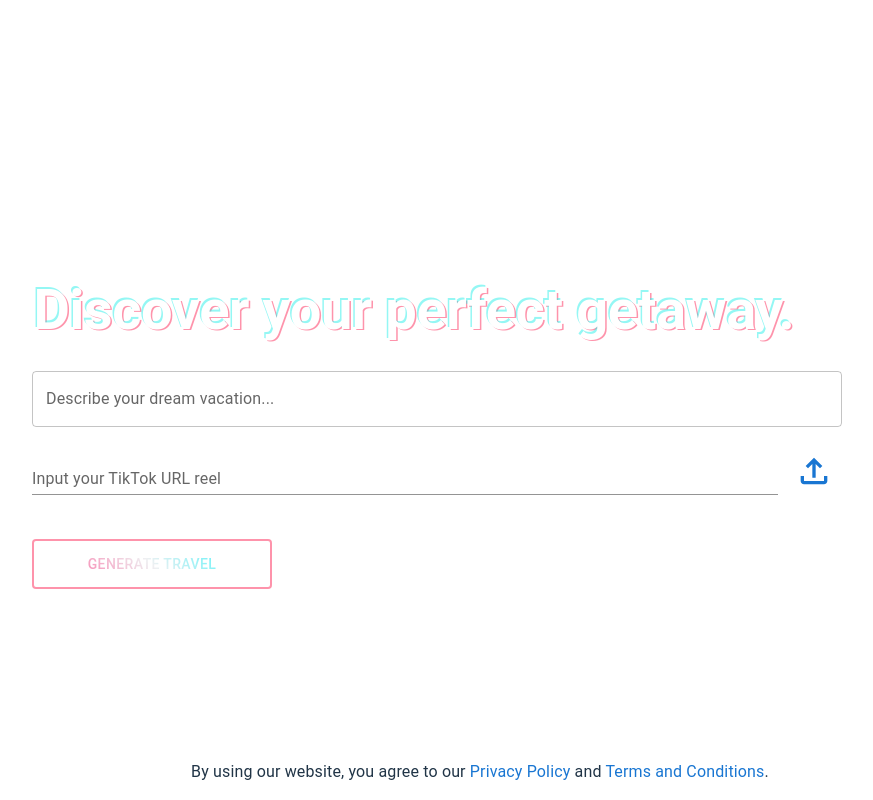
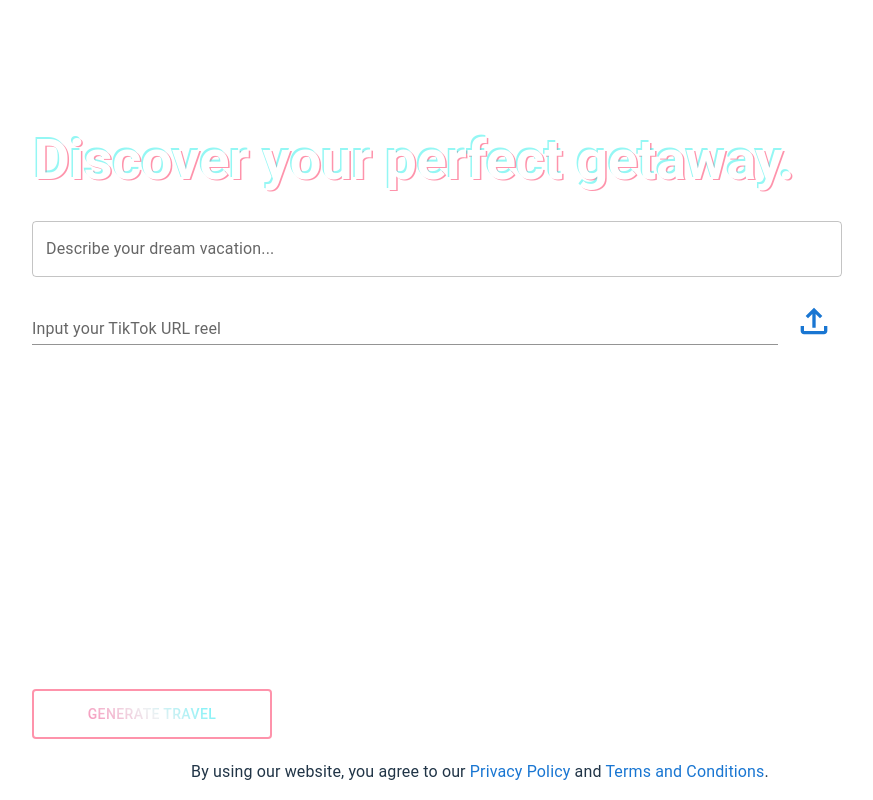
Before and after one commit to VietRocHack/TripPlanner-frontend, a React (Vite) app: page / in a window 1280 px wide. Shown: the top 800 px of the page, without its empty margins (160-1033 px from the left). Built offline with nearby package versions, Linux system fonts and the light colour scheme.

Commit message:
Hoang Le: update add video

```diff
--- a/src/pages/HomeScreen/HomeScreen.tsx
+++ b/src/pages/HomeScreen/HomeScreen.tsx
@@ -1,4 +1,4 @@
-import React, { ChangeEvent, useState } from "react";
+import React, { ChangeEvent, useEffect, useState } from "react";
 import {
   TextField,
   Button,
@@ -6,23 +6,40 @@ import {
   Typography,
   Link,
   Container,
+  Grid,
 } from "@mui/material";
 import LoadingScreen from "../LoadingScreen/LoadingScreen";
 import { useNavigate } from "react-router-dom";
 import FileUploadOutlinedIcon from '@mui/icons-material/FileUploadOutlined';
 import IconButton from '@mui/material/IconButton';
-import file from "react-player/file";
+import ReactPlayer from 'react-player'
+
 
 const HomeScreen: React.FC = () => {
   const [textInput, setTextInput] = useState<string>("");
   const [loading, setLoading] = useState<boolean>(false);
-  const [videos, setVideos] = useState([]);
+  const [videos, setVideos] = useState<string[]>([]);
   const navigate = useNavigate();
+  const fakeData = [
+    'https://www.youtube.com/watch?v=LXb3EKWsInQ',
+    'https://www.youtube.com/watch?v=ScMzIvxBSi4',
+  ];
+
+  const handleAddVideo = () => {
+    if (textInput) {
+      setVideos((prevVideos) => [...prevVideos, textInput])
+      setTextInput("")
+    }
+
+  }
 
   const handleChange = (event: ChangeEvent<HTMLInputElement>) => {
     setTextInput(event.target.value);
   };
 
+  useEffect(() => {
+    setVideos(fakeData);
+  }, []);
   // const handleFileChange = (event: { target: { files: any[]; }; }) => {
   //   const video = event.target.files[0]
   //   if (video) {
@@ -225,6 +242,7 @@ const HomeScreen: React.FC = () => {
                   color="primary"
                   aria-label="upload video"
                   component="span"
+                  onClick={handleAddVideo}
                   sx={{
                     width: 56,
                     height: 56,
@@ -237,12 +255,27 @@ const HomeScreen: React.FC = () => {
 
             </Box>
 
-            {/* Display the list of uploaded videos */}
-            <div>
-              {videos.map((video, index) => (
-                <video key={index} controls width="250" src={video}></video>
+            <Grid container spacing={2}>
+              {videos.slice(0, 10).map((url, index) => (
+                <Grid item xs={12} sm={6} md={4} key={index}>
+                  <Box
+                    sx={{
+                      width: '100%',
+                      height: '300px',
+                      overflow: 'hidden',
+                      position: 'relative',
+                    }}
+                  >
+                    <ReactPlayer
+                      url={url}
+                      width='100%'
+                      height='100%'
+                      style={{ position: 'absolute', top: 0, left: 0 }}
+                    />
+                  </Box>
+                </Grid>
               ))}
-            </div>
+            </Grid>
 
 
             <Button
```
